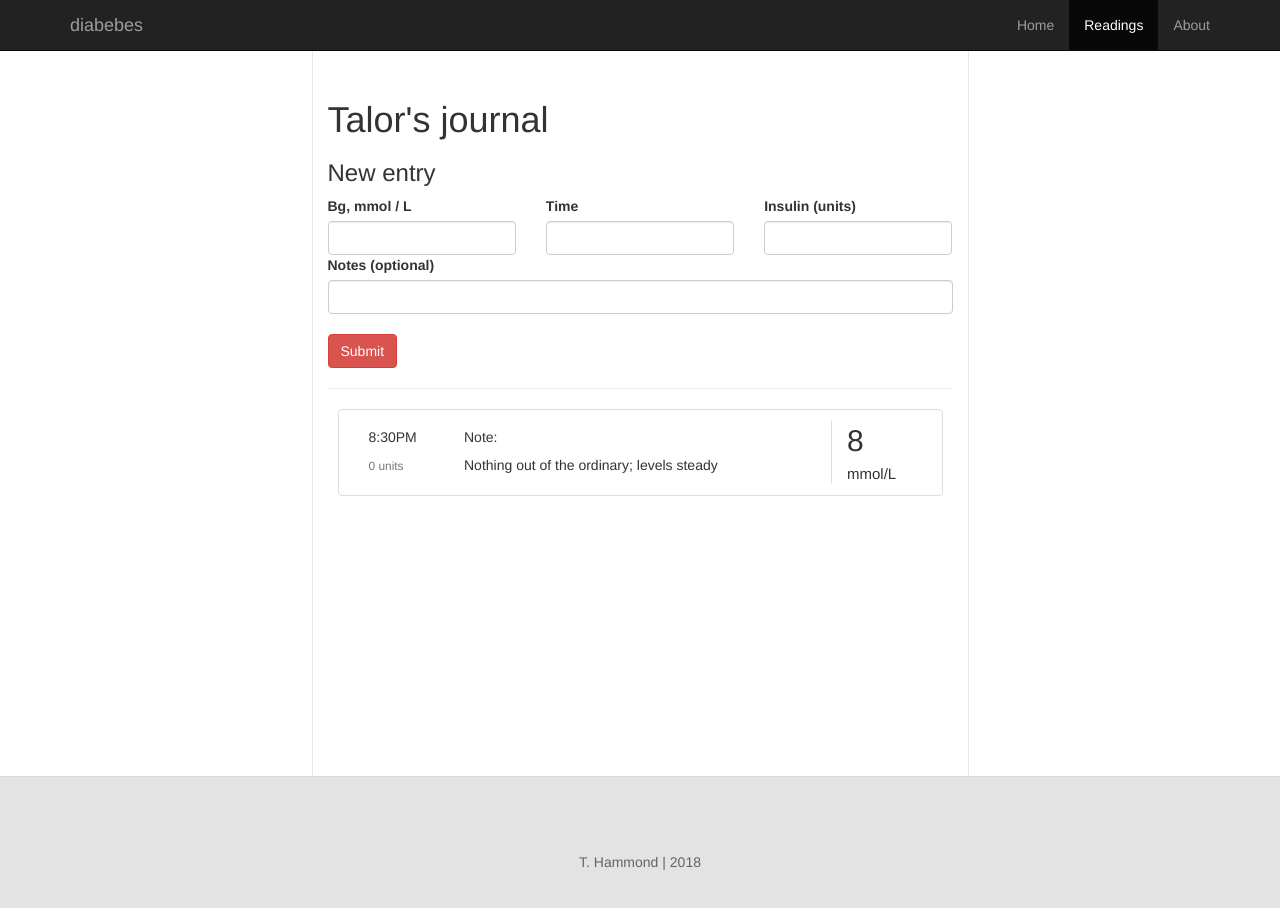
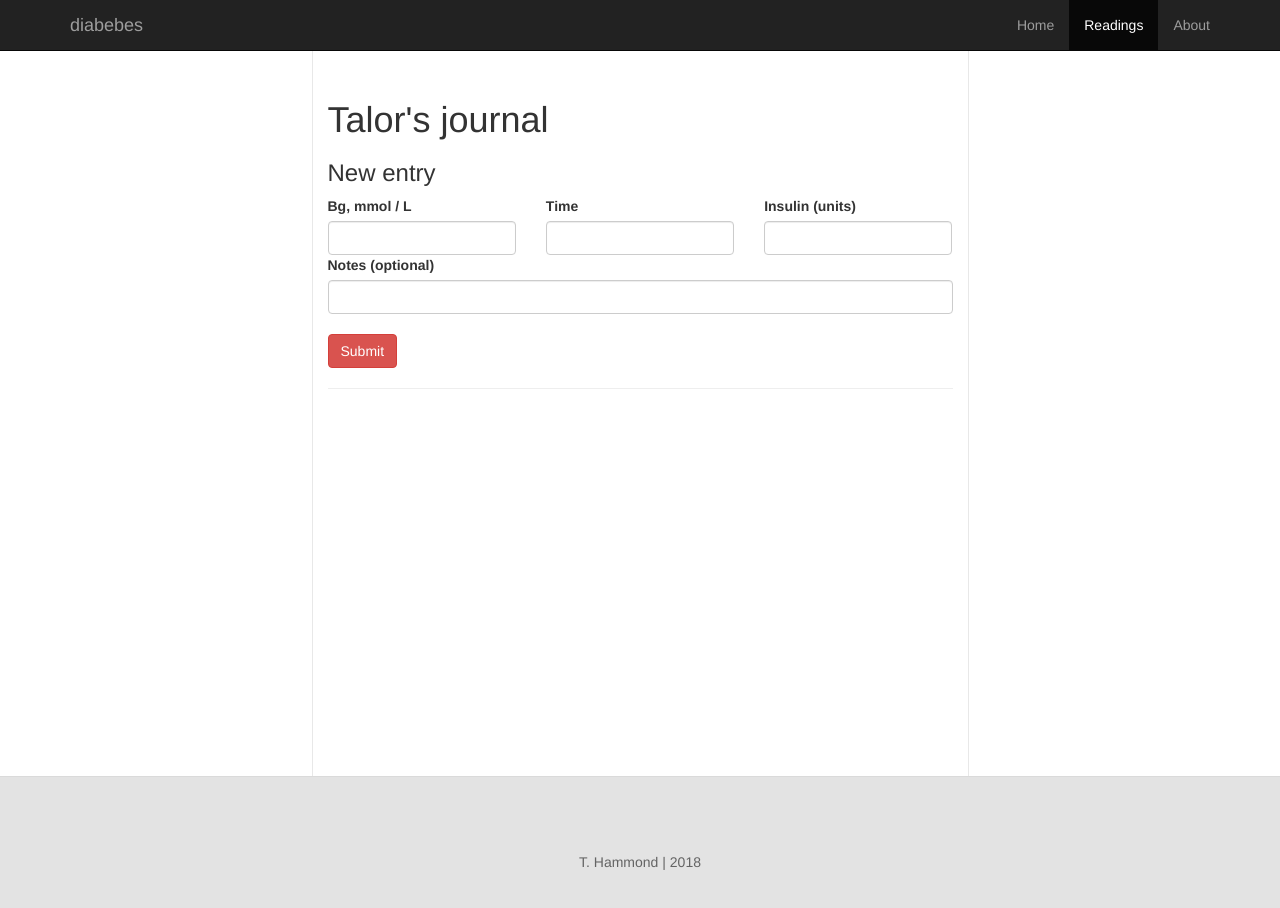
Before and after one commit to talor-hammond/diabebes-angular-ts, an Angular app: page / in a window 1280 px wide. Shown: the top 908 px of the page. Built offline with nearby package versions, Linux system fonts and the light colour scheme.

Commit message:
new Readings pushed to readings array

```diff
--- a/src/app/components/home/readings/readings.component.ts
+++ b/src/app/components/home/readings/readings.component.ts
@@ -10,10 +10,7 @@ import { Reading } from './reading.model'
 })
 export class ReadingsComponent implements OnInit {
   name: String
-  // readings: Reading[] = [] // type: array of 'Reading' objects, defaulting to an empty array
-  readings: Reading[] = [
-    new Reading(8, '8:30PM', 0, 'Nothing out of the ordinary; levels steady')
-  ]
+  readings: Reading[] = [] // type: array of 'Reading' objects, defaulting to an empty array
 
   constructor() {
     this.name = 'Talor'
@@ -23,9 +20,7 @@ export class ReadingsComponent implements OnInit {
   }
 
   onReadingAdded(reading: Reading) {
-    console.log('reading')
-
-    console.log(reading)
+    this.readings.push(reading)
   }
 
 }
```
